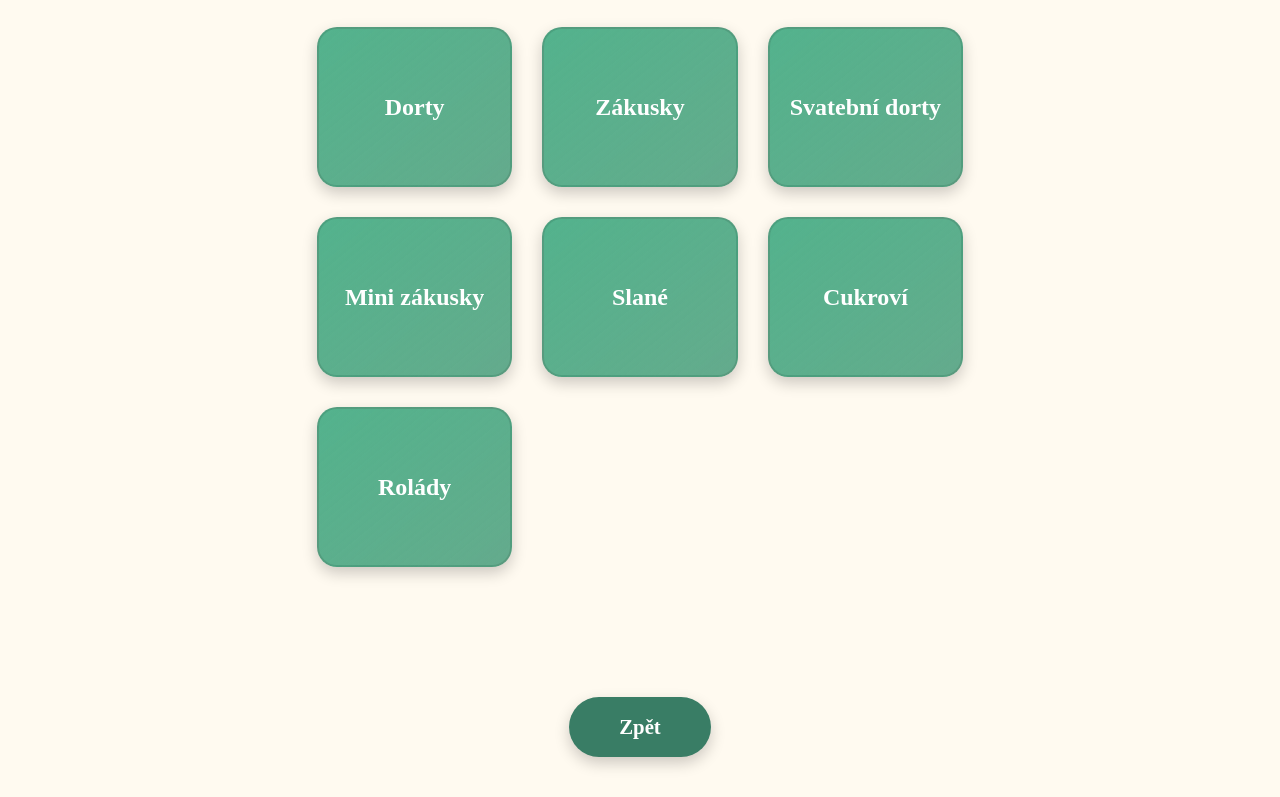
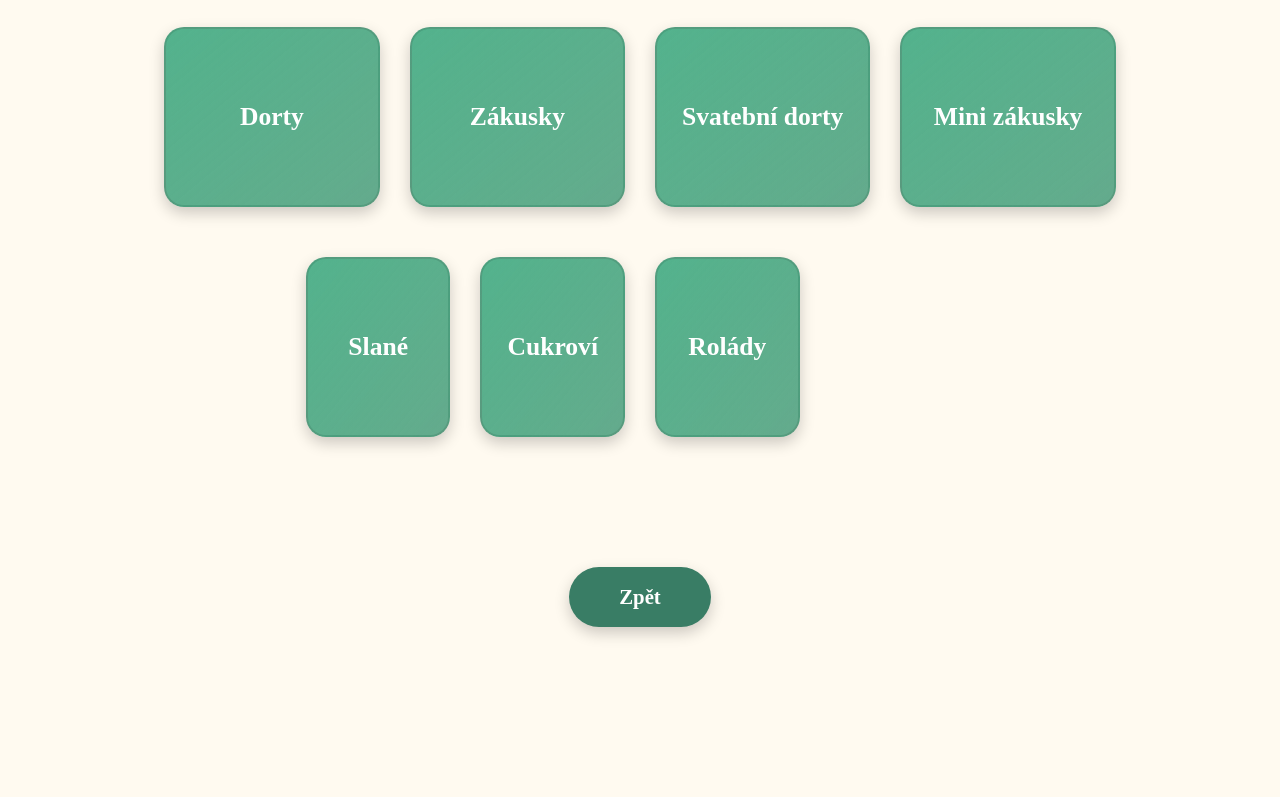
Before and after one commit to JanaKonikova/cukrarna-web, a plain HTML site: page nabidka.html in a window 1280 px wide. Shown: the part 147-944 px from the top of the page. After the commit the page ends 814 px from the top, so only its background shows below. Drawn offline with Linux system fonts and the light colour scheme.

Commit message:
Update nabidka.html

```diff
--- a/nabidka.html
+++ b/nabidka.html
@@ -43,27 +43,31 @@ header .company-name{
 
 /* kontejner pro tlačítka kategorií */
 .categories-container{
-  max-width:1100px;
+  max-width:1200px;
   margin:0 auto 50px auto;
   padding:0 20px;
   display:grid;
-  grid-template-columns:repeat(3,1fr);
+  grid-template-columns:repeat(4,1fr); /* první řada 4 tlačítka */
   gap:30px;
   justify-items:center;
 }
 
-/* spodní řada uprostřed */
-.categories-container a:nth-child(n+4){
-  justify-self:center;
+/* spodní řada 3 tlačítka uprostřed */
+.categories-container .row2{
+  display:grid;
+  grid-template-columns:repeat(3,1fr);
+  gap:30px;
+  justify-content:center;
+  margin-top:30px;
 }
 
 /* velká tlačítka kategorií */
 .category-btn{
   background: rgba(76,175,136,0.8); /* napůl průhledné */
   color:white;
-  padding:40px 20px;
+  padding:50px 25px; /* zvětšeno */
   text-align:center;
-  font-size:1.5rem;
+  font-size:1.6rem;  /* zvětšeno */
   border-radius:20px;
   font-weight:700;
   cursor:pointer;
@@ -72,12 +76,12 @@ header .company-name{
   display:flex;
   align-items:center;
   justify-content:center;
-  min-height:160px;
+  min-height:180px;  /* zvětšeno */
   width:100%;
   max-width:280px;
   box-shadow:0 6px 15px rgba(0,0,0,0.2);
-  border:2px solid rgba(0,0,0,0.1); /* okraj */
-  background-image: linear-gradient(to bottom right, rgba(76,175,136,0.8), rgba(0,0,0,0.1)); /* kreativní přechod */
+  border:2px solid rgba(0,0,0,0.1);
+  background-image: linear-gradient(to bottom right, rgba(76,175,136,0.8), rgba(0,0,0,0.1));
 }
 
 .category-btn:hover{
@@ -90,7 +94,9 @@ header .company-name{
 @media(max-width:768px){
   .categories-container{
     grid-template-columns:1fr;
-    gap:20px;
+  }
+  .categories-container .row2{
+    grid-template-columns:1fr;
   }
   .category-btn{
     min-height:140px;
@@ -130,16 +136,22 @@ header .company-name{
 
 <h2 class="main-title">Naše nabídka</h2>
 
+<!-- první řada 4 tlačítka -->
 <div class="categories-container">
   <a href="dorty.html" class="category-btn">Dorty</a>
   <a href="zakusky.html" class="category-btn">Zákusky</a>
   <a href="svatebni.html" class="category-btn">Svatební dorty</a>
   <a href="mini.html" class="category-btn">Mini zákusky</a>
+</div>
+
+<!-- druhá řada 3 tlačítka uprostřed -->
+<div class="categories-container row2">
   <a href="slane.html" class="category-btn">Slané</a>
   <a href="cukrovi.html" class="category-btn">Cukroví</a>
   <a href="rolady.html" class="category-btn">Rolády</a>
 </div>
 
+<!-- Tlačítko zpět na spodku stránky -->
 <a href="index.html" class="back-btn">Zpět</a>
 
 </body>
```
